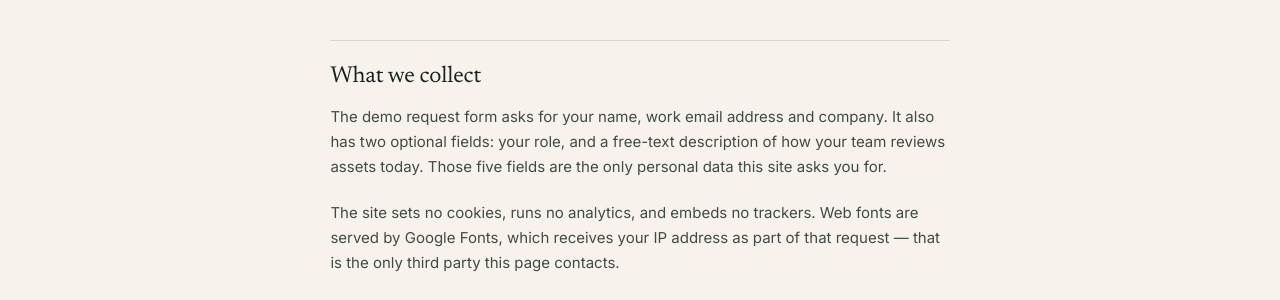
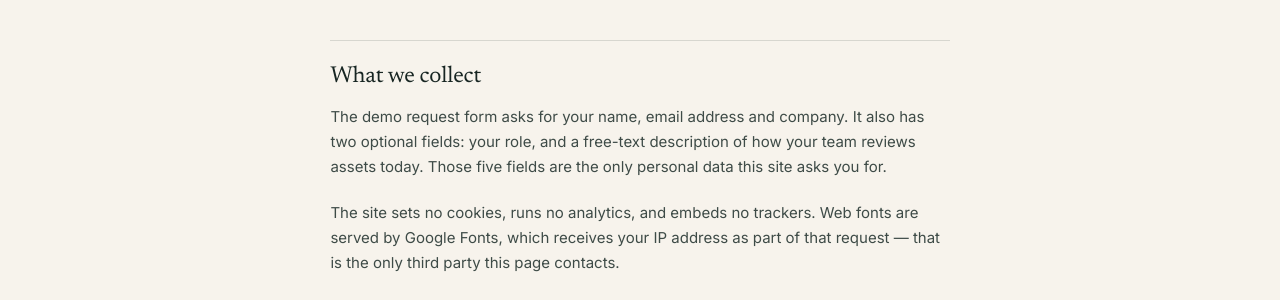
Before and after one commit to asset-signal/asset-signal.github.io, a Jekyll site: the page built from privacy.html, in a window 1280 px wide and 900 px high. Shown: the part 382-682 px from the top of the window. Built offline with Jekyll 4.4.1, drawn with Linux system fonts in a browser that asks for light colours.

Commit message:
Label the form field Email, not Work email
The privacy notice changes with it: it describes what the form asks for
field by field, so "work email address" there was a statement about the
form that would have stopped being true.

No JS change. The validation message is built from the label's first text
node, so it now reads "Add your email to continue." on its own.

Verified: all three required-field messages, the invalid-address message,
and the rendered label.

Co-Authored-By: Claude Opus 5 <noreply@anthropic.com>

```diff
--- a/index.html
+++ b/index.html
@@ -400,7 +400,7 @@ styles: [hero, sections, problem, demo, form, footer]
                 </div>
 
                 <div class="field">
-                  <label for="f-email">Work email <span class="field__req">Required</span></label>
+                  <label for="f-email">Email <span class="field__req">Required</span></label>
                   <input id="f-email" name="email" type="email" autocomplete="email"
                          inputmode="email" maxlength="254" required aria-describedby="f-email-error" />
                   <p class="field__error" id="f-email-error" hidden></p>
--- a/privacy.html
+++ b/privacy.html
@@ -18,7 +18,7 @@ styles: [sections, footer, legal]
 
         <h2>What we collect</h2>
         <p>
-          The demo request form asks for your name, work email address and company. It
+          The demo request form asks for your name, email address and company. It
           also has two optional fields: your role, and a free-text description of how
           your team reviews assets today. Those five fields are the only personal data
           this site asks you for.
```
Also changed, not shown: README.md.
